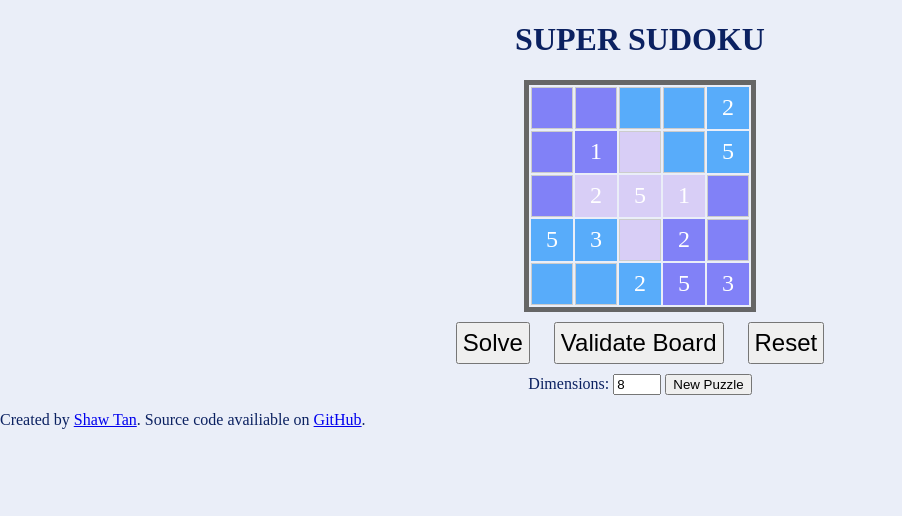
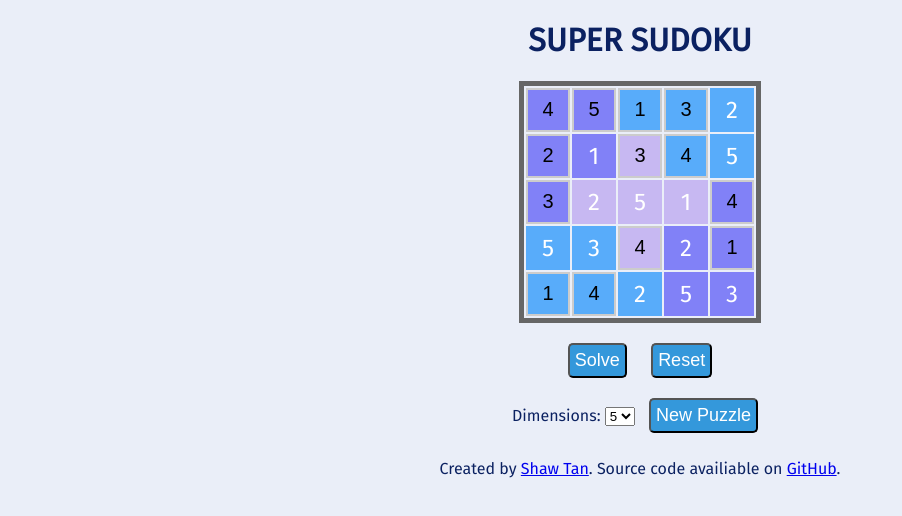
Before and after one commit to shawtan/SuperSudoku, a plain HTML site: page index.html in a window 1280 px wide. Both pictures are taken after a click on the button "Solve". Shown: the whole page, without its empty margins (0-902 px from the left). Drawn offline with nearby package versions, Linux system fonts and the light colour scheme.

Commit message:
GUI improvements

```diff
--- a/game.css
+++ b/game.css
@@ -3,6 +3,9 @@ body {
 	padding: 0;
 	background-color: #eaeef8;
 	color: #0B2161;
+
+	font-family: 'Fira Sans', sans-serif;
+	font-weight: 400;
 }
 
 button, h1 {
@@ -11,17 +14,32 @@ button, h1 {
 	text-align: center;
 }
 
+button {
+	background: #3498db;
+	font-family: Arial;
+	color: #ffffff;
+	font-size: 18px;
+	border-radius: 5px;
+	padding: 5px;
+	margin: 10px;
+	text-decoration: none;
+}
+
+button:hover {
+	background: #3cb0fd;
+	text-decoration: none;
+}
+
+#outer {
+	text-align: center;
+}
+
 .sudoku-menu {
 	width: 50%;
 	text-align: center;
 	margin-left: auto;
 	margin-right: auto;
-}
-
-.sudoku-menu button {
-	font-size: 24px;
-	margin: 10px;
-	padding: 5px;
+	padding-top: 10px;
 }
 
 .sudoku-container {
@@ -45,7 +63,7 @@ button, h1 {
 	text-align: center;
 	font-size: 20px;
 	padding: 0;
-	border: 1px #ccc solid;
+	border: 2px #ccc solid;
 	background: transparent;
 }
 
@@ -58,7 +76,7 @@ button, h1 {
 
 
 .sudoku-region-0 {
-	background: #d8cef6;
+	background: #c7b8f2;
 }
 .sudoku-region-1 {
 	background: #8181f7;
--- a/index.html
+++ b/index.html
@@ -4,54 +4,37 @@
 	<meta charset="utf-8">
 	<title>Super Sudoku</title>
 	<meta name="description" content="Sudoku with a twist!">
+	<link rel="stylesheet" href="game.css">
+	<link href='http://fonts.googleapis.com/css?family=Fira+Sans:300,400' rel='stylesheet' type='text/css'>
 	<script src="http://ajax.googleapis.com/ajax/libs/jquery/1.11.1/jquery.min.js"></script>
-	<!-- <script src="singleton.sudoku.js"></script> -->
 	<script src="js/Board.js"></script>
 	<script src="js/Game.js"></script>
 	<script src="js/Graph.js"></script>
-	<link rel="stylesheet" href="game.css">
+	<script src="js/init.js"></script>
 </head>
 <body>
-	<script type="text/javascript">
-	$( document ).ready( function() {
-		new Game(5).buildHTML();
-		//var b = new Board(5);
 
-		/*
-		var game = Sudoku.getInstance();
-		$( '#container').append( game.getGameBoard() );
-
-		$( '#solve').click( function() {
-			game.solve();
-		} );
-		$( '#validate').click( function() {
-			game.validate();
-		} );
-		$( '#reset').click( function() {
-			game.reset();
-		} );
-	*/
-		$( "#dimensions" ).submit(function( event ) {
-			event.preventDefault();
-			new Game($("#length").val()).buildHTML();
-		});
-	} );
-	//new Board(6);
-	</script>
 	<h1>SUPER SUDOKU</h1>
-	<div id="container"></div>
+	<div id="outer">
+		<div id="game-container"></div>
 		<div id="menu" class="sudoku-menu">
 			<button id="solve">Solve</button>
-		<button id="validate">Validate Board</button>
 			<button id="reset">Reset</button>
-		<form id="dimensions" action="index.html">
+			<div id="dimensions">
 				Dimensions:
-			<input type="number" id="length" value="8" min="5" max="9">
-			<input type="submit" value="New Puzzle">
-		</form>
+				<select id="length">
+					<option>5</option>
+					<option>6</option>
+					<option>7</option>
+					<option>8</option>
+					<option>9</option>
+				</select>
+				<button id="new-game" type="submit">New Puzzle</button>
+			</div>
 		</div>
 		<p class="info">
 			Created by <a href="http://shawtan.me">Shaw Tan</a>. Source code availiable on <a href="http://github.com/tanx8/SuperSudoku">GitHub</a>.
 		</p>
+	</div>
 </body>
 </html>
--- a/js/Game.js
+++ b/js/Game.js
@@ -1,17 +1,15 @@
-function Game(size) {
-  this.size           = size; // Size of the grid
+function Game() {
+
+  this.$cells = {};
+};
+
+Game.prototype.setSize = function(size) {
+
+    this.size           = size; // Size of the grid
   this.board = new Board(size);
   this.graph = new Graph(this.board.regions);
-
-  this.$cells = {};
-
-
-  this.setup();
-
-
-
-};
-
+  this.buildHTML();
+}
 
 Game.prototype.checkComplete = function () {
   if (this.isComplete()){
@@ -36,11 +34,6 @@ Game.prototype.isComplete = function () {
 
   }
 
-  Game.prototype.setup = function () {
-
-    this.won = false;
-
-  };
 
   cellInput = function (game) {
     this.game = game;
@@ -56,20 +49,47 @@ Game.prototype.isComplete = function () {
   }
 }
 
+Game.prototype.solve = function () {
+
+
+  for ( var i = 0; i < this.size; i++ ) {
+    for ( var j = 0; j < this.size; j++ ) {
+
+      if (this.board.puzzle[i][j] == 0){
+        this.$cells[i][j].val(this.board.grid[i][j]);
+      }
+
+    }
+  }
+}
+
+Game.prototype.reset = function () {
+
+  for ( var i = 0; i < this.size; i++ ) {
+    for ( var j = 0; j < this.size; j++ ) {
+
+      if (this.board.puzzle[i][j] == 0){
+        this.$cells[i][j].val("");
+      }
+
+    }
+  }
+}
+
 Game.prototype.buildHTML = function () {
 
-  var $container = $("#container");
+  var $container = $("#game-container");
   var $td, $tr,
   $table = $( '<table>' )
   .addClass( 'sudoku-container' );
 
   var ci = new cellInput(this);
 
-  for ( var i = 0; i < this.board.size; i++ ) {
+  for ( var i = 0; i < this.size; i++ ) {
     $tr = $( '<tr>' );
     this.$cells[i] = {};
 
-    for ( var j = 0; j < this.board.size; j++ ) {
+    for ( var j = 0; j < this.size; j++ ) {
 
       if (this.board.puzzle[i][j] > 0){
         this.$cells[i][j] = this.board.puzzle[i][j];
--- /dev/null
+++ b/js/init.js
@@ -0,0 +1,17 @@
+$( document ).ready( function() {
+	var game = new Game();
+	game.setSize(5);
+
+	$( '#solve').click( function() {
+		game.solve();
+	} );
+
+	$( '#reset').click( function() {
+		game.reset();
+	} );
+
+	$( '#new-game').click( function() {
+		game.setSize($("#length").val());
+	} );
+
+} );
--- a/style.css
+++ /dev/null
@@ -1,12 +0,0 @@
-html, body {
-
-}
-
-.container {
-	width: 800px;
-	margin: 0 auto;
-}
-
-.cell {
-	border: 1px solid #000;
-}
```
Lines whose indentation alone changed are shown as unchanged.
